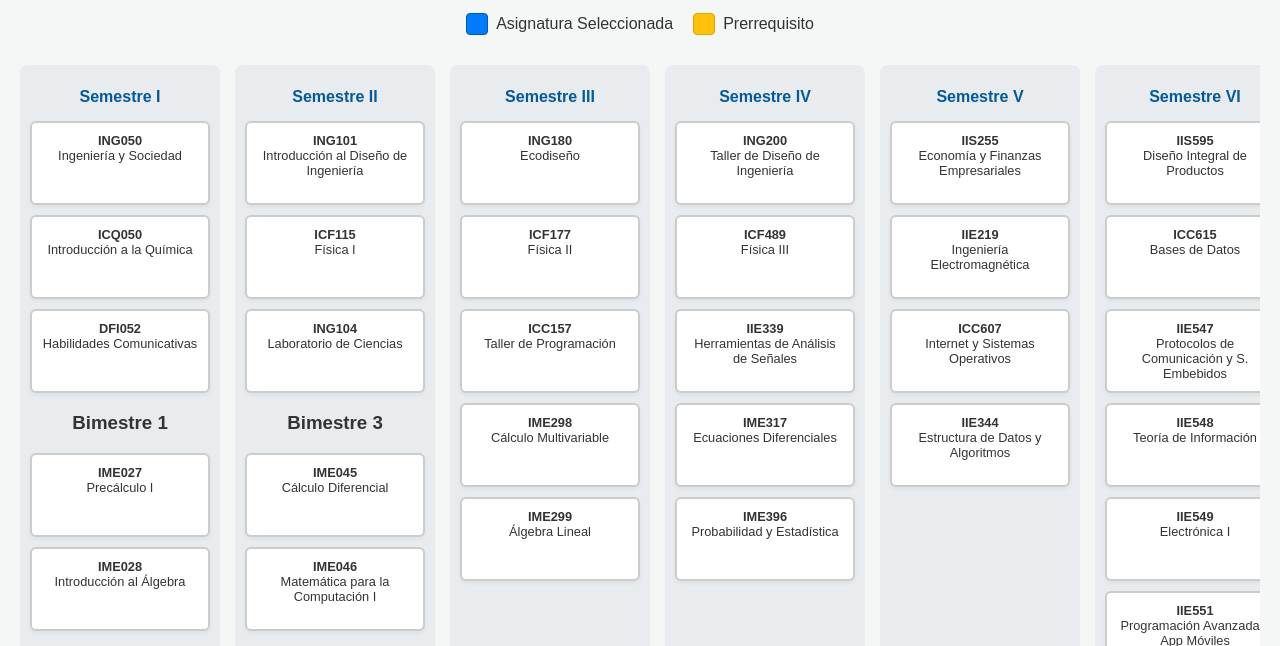
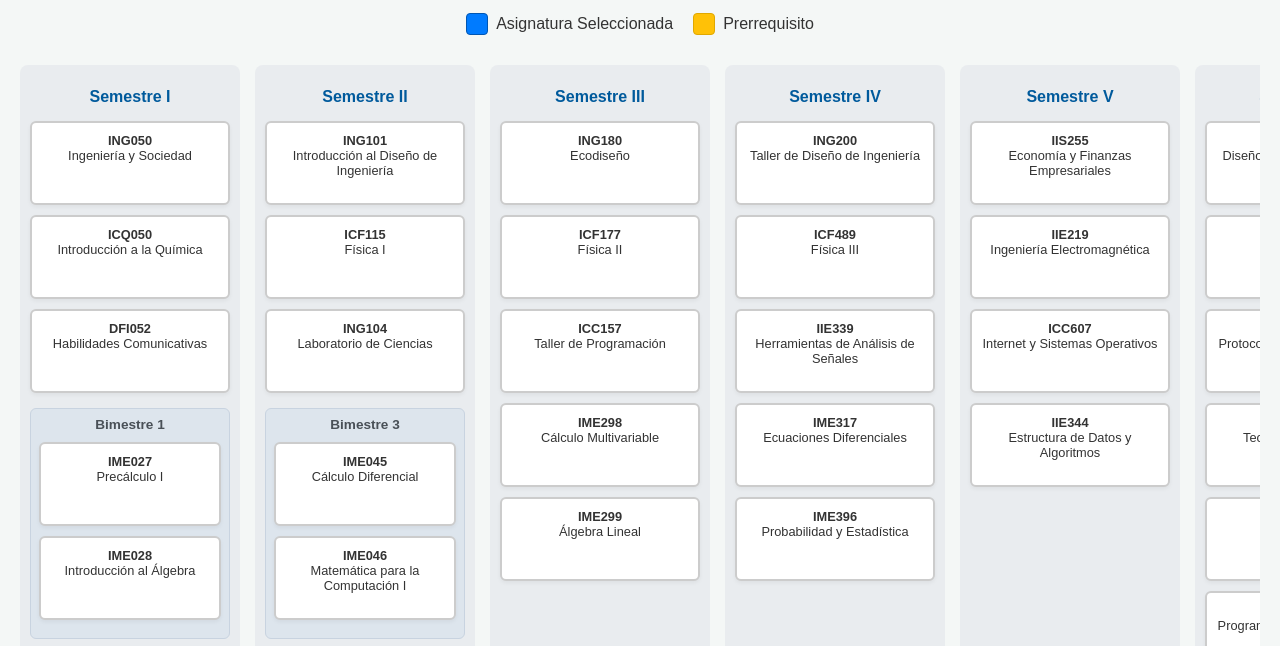
Before and after one commit to Aantoooa/malla-interactiva-telematica, a plain HTML site: page index.html in a window 1280 px wide. Shown: the part 121-767 px from the top of the page. Drawn offline with Linux system fonts and the light colour scheme.

Commit message:
Update style.css

```diff
--- a/style.css
+++ b/style.css
@@ -37,13 +37,13 @@ h1 {
 
 .malla-container {
     display: flex;
-    overflow-x: auto; /* Permite scroll horizontal en pantallas pequeñas */
+    overflow-x: auto;
     padding-bottom: 20px;
     gap: 15px;
 }
 
 .semester {
-    flex: 0 0 180px; /* Ancho fijo para cada semestre */
+    flex: 0 0 200px; /* Aumentamos un poco el ancho para los bimestres */
     padding: 10px;
     background-color: #e9ecef;
     border-radius: 8px;
@@ -74,6 +74,24 @@ h2 {
     box-shadow: 0 4px 8px rgba(0,0,0,0.1);
 }
 
+/* --- NUEVOS ESTILOS PARA BIMESTRES --- */
+.bimester-container {
+    background-color: #dde5ed;
+    border: 1px solid #c8d3e0;
+    border-radius: 6px;
+    padding: 8px;
+    margin-top: 15px;
+}
+
+.bimester-container h3 {
+    font-size: 0.85em;
+    color: #495057;
+    margin-top: 0;
+    margin-bottom: 10px;
+    font-weight: bold;
+}
+/* ------------------------------------ */
+
 /* Estilos de resaltado */
 .course-box.selected {
     background-color: #007bff;
```
